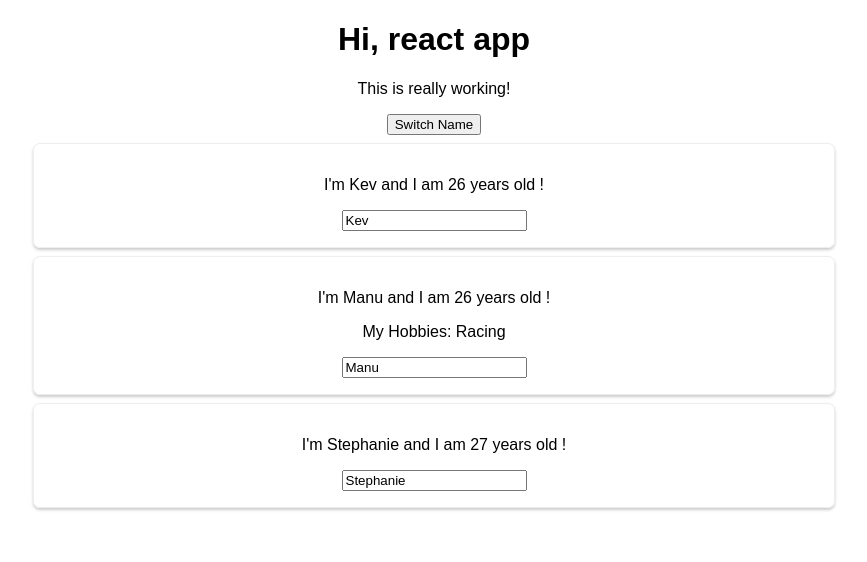
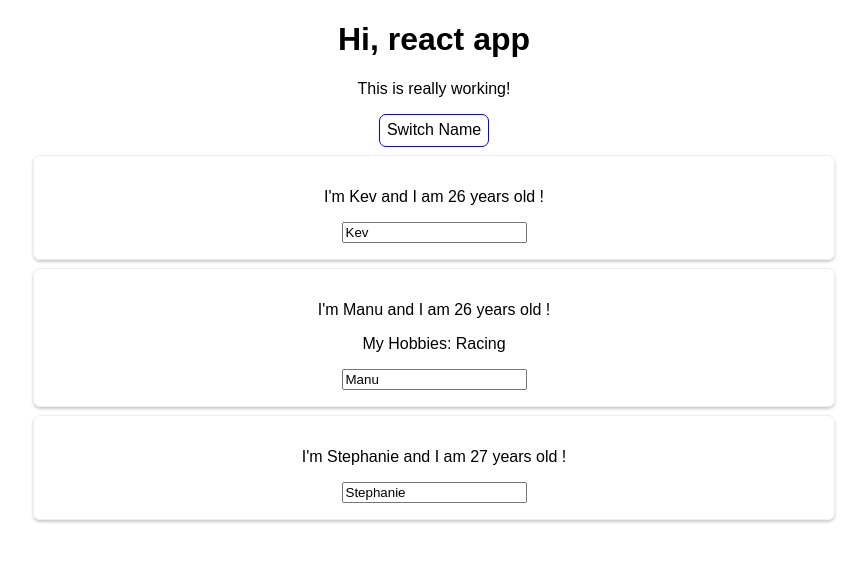
Before and after one commit to 1kevinson/react-complete-guide, a React (Create React App) app in the folder react-complete-guide/: page / in a window 1280 px wide. Shown: the top 562 px of the page, without its empty margins (206-1073 px from the left). Built offline with nearby package versions, Linux system fonts and the light colour scheme.

Commit message:
[Base features and syntax](<css>): Working with inline style

```diff
--- a/react-complete-guide/src/App.js
+++ b/react-complete-guide/src/App.js
@@ -35,11 +35,21 @@ class App extends Component {
   };
 
   render() {
+    const style = {
+      backgroundColor: "white",
+      font: "inherit",
+      border: "1px solid blue",
+      padding: "0.4rem",
+      borderRadius: "7px",
+      cursor: "pointer",
+    };
+
     return (
       <div className="App">
         <h1> Hi, react app</h1>
         <p>This is really working!</p>
         <button
+          style={style}
           onClick={() => {
             this.switchNameHandler("Arsene");
           }}
```
